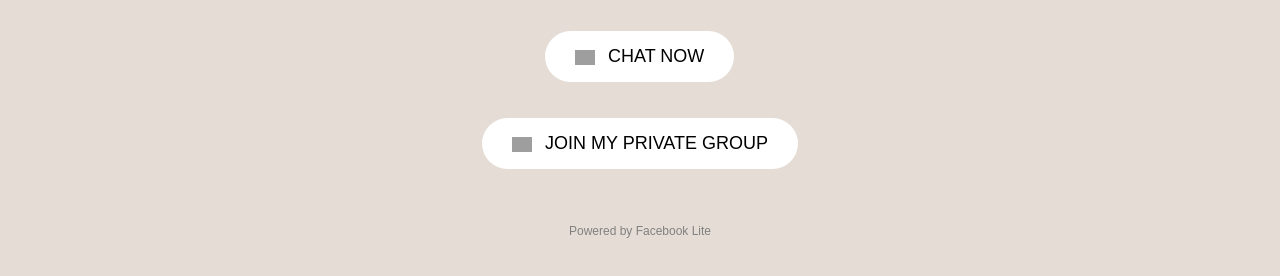
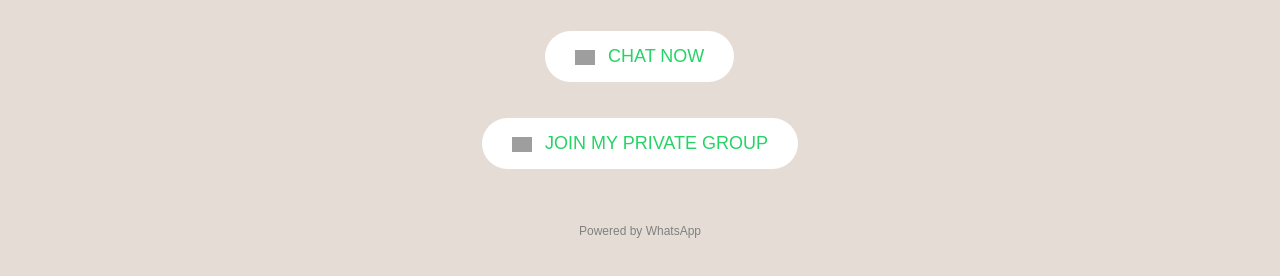
Before and after one commit to GiveawayMyFans/com, a plain HTML site: page index.html in a window 1280 px wide. Shown: the part 458-734 px from the top of the page. Drawn offline with Linux system fonts and the light colour scheme; grey boxes are pictures that could not be loaded.

Commit message:
Update index.html

```diff
--- a/index.html
+++ b/index.html
@@ -65,7 +65,7 @@
 
     .apply-btn {
       background-color: white;
-      color: 25d366;
+      color: #25d366;
       border: none;
       padding: 15px 30px;
       font-size: 18px;
@@ -118,7 +118,7 @@
 
 
   <div class="footer">
-    Powered by Facebook Lite
+    Powered by WhatsApp
   </div>
 
   <script>
```
